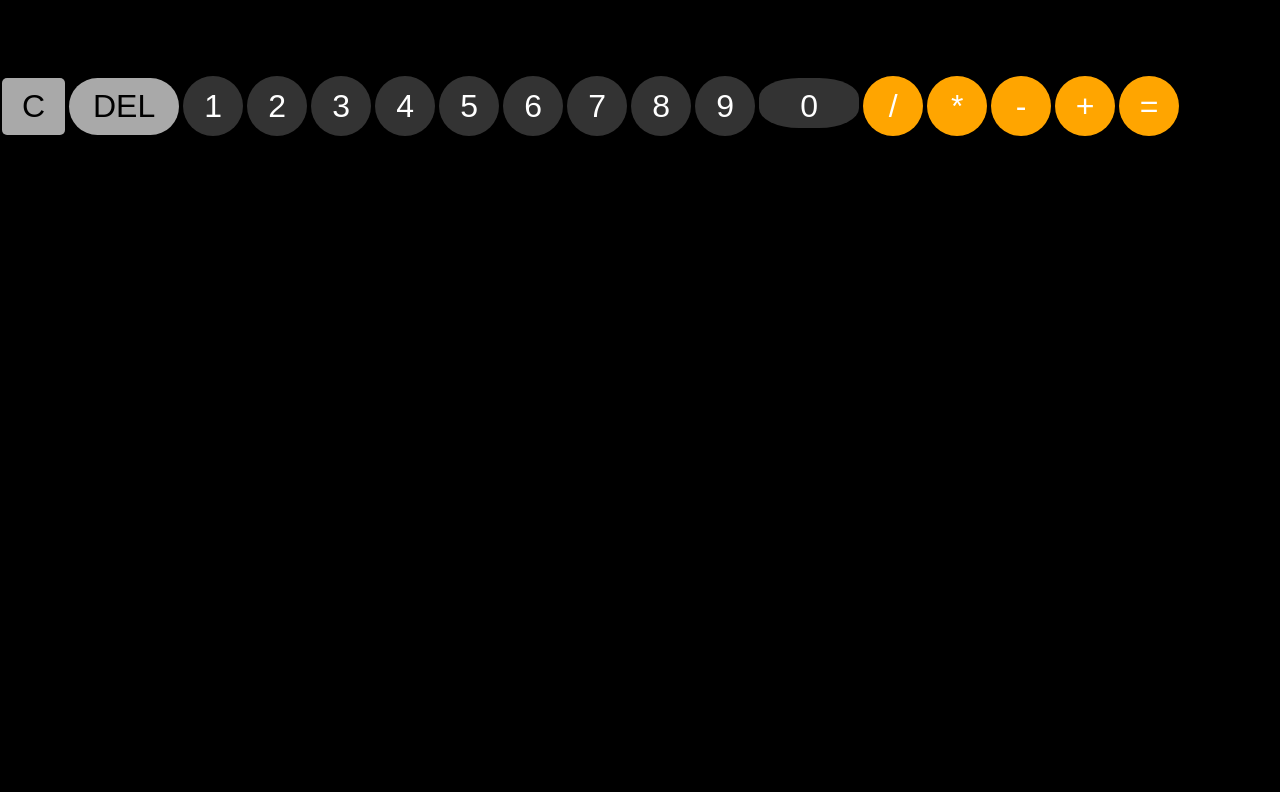
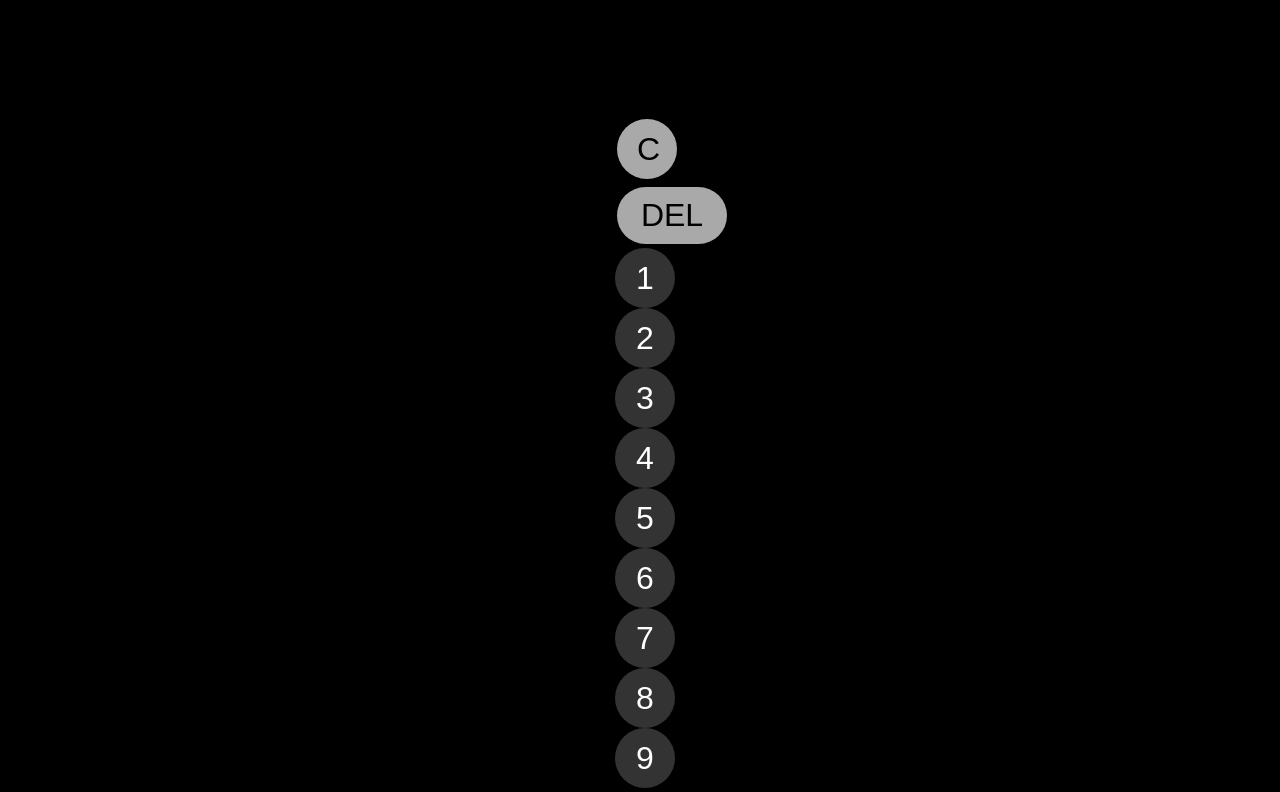
Before and after one commit to Xtramemium/Calculator, a React (Create React App) app in the folder my-calculator/: page / in a window 1280 px wide. Shown: the top 792 px of the page. Built offline with nearby package versions, Linux system fonts and the light colour scheme.

Commit message:
some App changes

```diff
--- a/my-calculator/src/my-calculator.module.css
+++ b/my-calculator/src/my-calculator.module.css
@@ -1,11 +1,17 @@
 .App {
-    background-color: black;
+    margin-top: 60px;
     display: grid;
-    margin-top: 2rem;
+    position: relative;
 }
 
 .Container {
-    /*background-color: lightblue;*/
+    width: 50px;
+    height: 50px;
+    position: absolute;
+    top: 50%;
+    left: 50%;
+    transform: translate(-50%, -50%);
+    grid-template-columns: repeat(4, 6rem);
 }
 
 .Output {
@@ -34,11 +40,11 @@
     margin: 4px 2px;
     background: rgba(169, 169, 169, 0.3);
     width: 100px;
-    height: 50px;
+    height: 65px;
 }
 
 .ClearContent {
-    border-radius: 5px;
+    border-radius: 50%;
     border: none;
     padding: 10px 20px;
     font-size: 2em;
@@ -49,6 +55,8 @@
     display: inline-block;
     margin: 4px 2px;
     background: rgb(169, 169, 169);
+    width: 60px;
+    height: 60px;
 }
 
 .DelButton {
@@ -86,15 +94,10 @@
 .NumberButton {
     border-radius: 50%;
     border: none;
-    padding: 10px 20px;
     background: orange;
     font-size: 2em;
     cursor: pointer;
     color: white;
-    text-align: center;
-    text-decoration: none;
-    display: inline-block;
-    margin: 4px 2px;
     background: rgba(169, 169, 169, 0.3);
     height: 60px;
     width: 60px;
```
